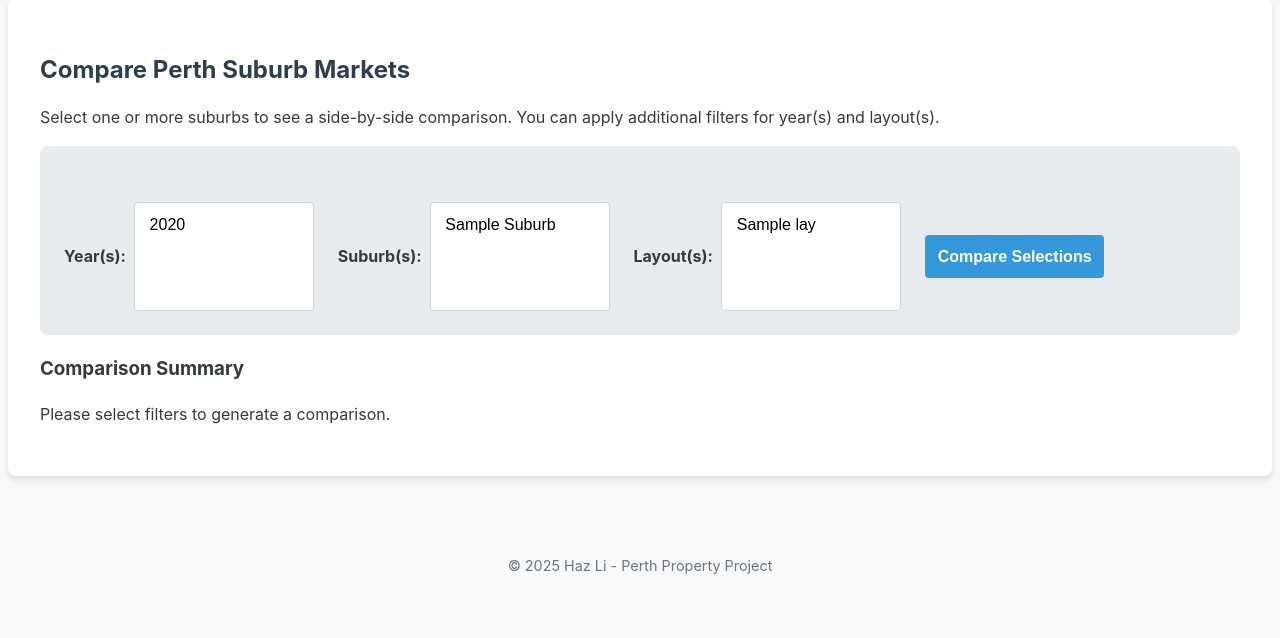
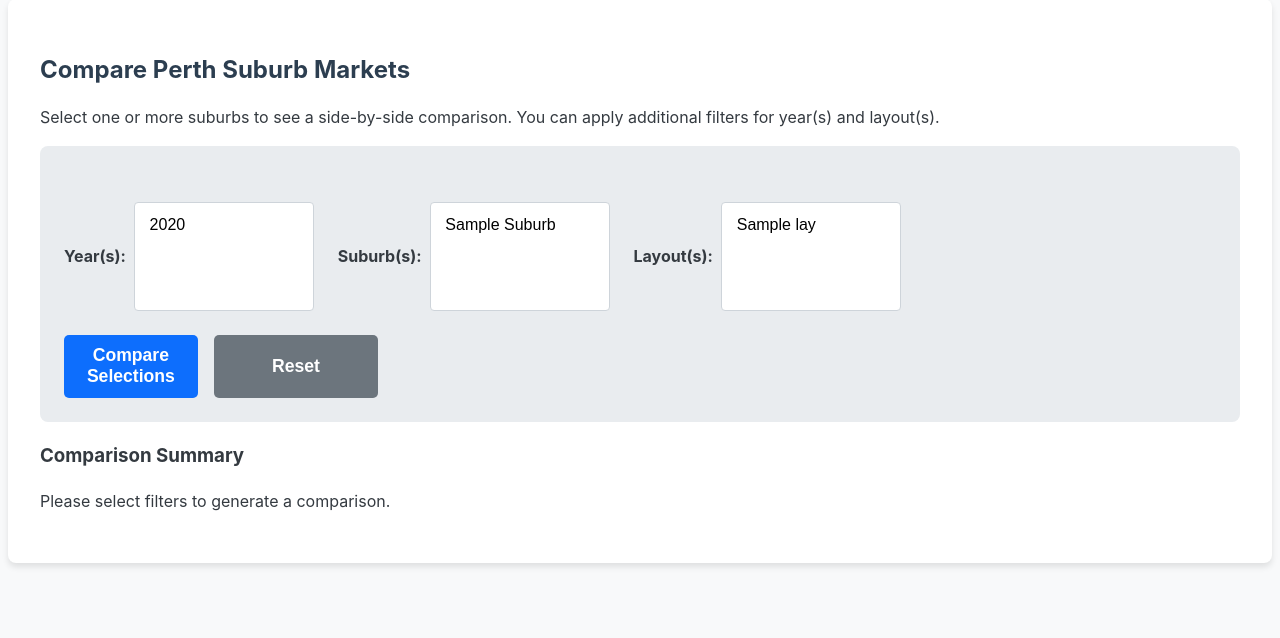
Before and after one commit to cloud9ight/perth_property_analysis, a Flask app: page /compare in a window 1280 px wide. Shown: the part 107-745 px from the top of the page. Before the commit the page ends 681 px from the top, so only its background shows below. Run offline with Flask 3, Linux system fonts and the light colour scheme; tables that the repository leaves empty hold one stand-in row (values such as "Sample post"); some libraries are stand-ins or nearby versions.

Commit message:
adding reset btn to clear filter

```diff
--- a/static/custom.js
+++ b/static/custom.js
@@ -1,5 +1,8 @@
 // ensure script runs only after the entire HTML is ready.
 document.addEventListener("DOMContentLoaded", function () {
+  // --- Store all Choices instances in an array ---
+  const choicesInstances = [];
+
   // Find all elements with the 'multi-searchable-select' class.
   const multiSelects = document.querySelectorAll(".multi-searchable-select");
 
@@ -11,7 +14,7 @@ document.addEventListener("DOMContentLoaded", function () {
 
   multiSelects.forEach(function (element) {
     // Initialize Choices.js with the final, correct configuration.
-    new Choices(element, {
+    const choices = new Choices(element, {
       removeItemButton: true,
       searchPlaceholderValue: "Type to search...",
       placeholder: true,
@@ -19,5 +22,23 @@ document.addEventListener("DOMContentLoaded", function () {
 
       itemSelectText: "",
     });
+    // Push the created instance into our array for later use
+    choicesInstances.push(choices);
   });
+
+  // Get the reset button by its ID
+  const resetButton = document.getElementById("reset-filters-btn");
+
+  if (resetButton) {
+    // Add a click event listener
+    resetButton.addEventListener("click", function () {
+      console.log("Reset button clicked. Clearing all selections.");
+
+      // Loop through all our stored Choices instances
+      choicesInstances.forEach(function (instance) {
+        // Use the official API method to remove all selected items
+        instance.removeActiveItems();
+      });
+    });
+  }
 });
--- a/static/style.css
+++ b/static/style.css
@@ -189,6 +189,13 @@ footer {
   min-width: 180px;
 }
 
+.filter-actions {
+  display: flex;
+  gap: 1em;
+  /* This ensures the button group itself aligns to the bottom with other filters */
+  align-self: flex-end;
+}
+
 .current-filters {
   margin-top: 2em;
   padding: 1em;
@@ -223,3 +230,36 @@ footer {
 .filter-tag strong {
   color: #1e3a5f; /* Slightly darker for the category name */
 }
+
+#compare-btn {
+  padding: 0.6em 1.3em; /* Increase padding for a larger size */
+  font-size: 1.1em;
+  font-weight: bold;
+  background-color: #0d6efd; /* A more vibrant blue */
+  color: white;
+  border: none;
+  border-radius: 5px;
+  cursor: pointer;
+  transition: background-color 0.2s ease-in-out;
+}
+
+#compare-btn:hover {
+  background-color: #0b5ed7; /* A darker blue on hover */
+}
+
+/* --- Secondary Button: 'Reset Filters' --- */
+#reset-filters-btn {
+  padding: 0.6em 1em;
+  font-size: 1.1em;
+  font-weight: bold;
+  background-color: #6c757d;
+  color: white;
+  border: none;
+  border-radius: 5px;
+  cursor: pointer;
+  transition: background-color 0.2s ease-in-out;
+}
+
+#reset-filters-btn:hover {
+  background-color: #5a6268; /* A darker grey on hover */
+}
--- a/templates/compare.html
+++ b/templates/compare.html
@@ -87,8 +87,12 @@
         {% endfor %}
       </select>
     </div>
-
-    <button type="submit">Compare Selections</button>
+    <div class="filter-actions">
+      <button type="submit" id="compare-btn">Compare Selections</button>
+      <button type="button" id="reset-filters-btn" class="btn-secondary">
+        Reset
+      </button>
+    </div>
   </form>
 </div>
 
```
